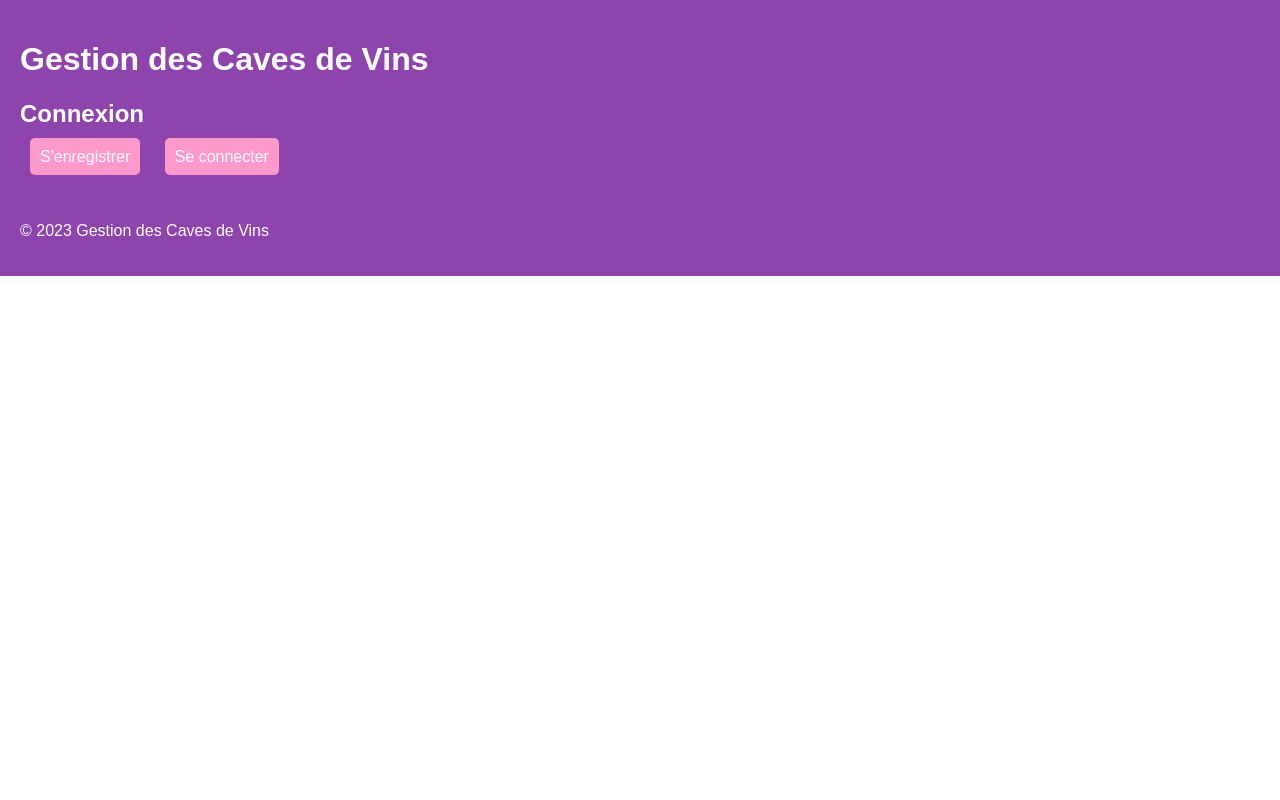
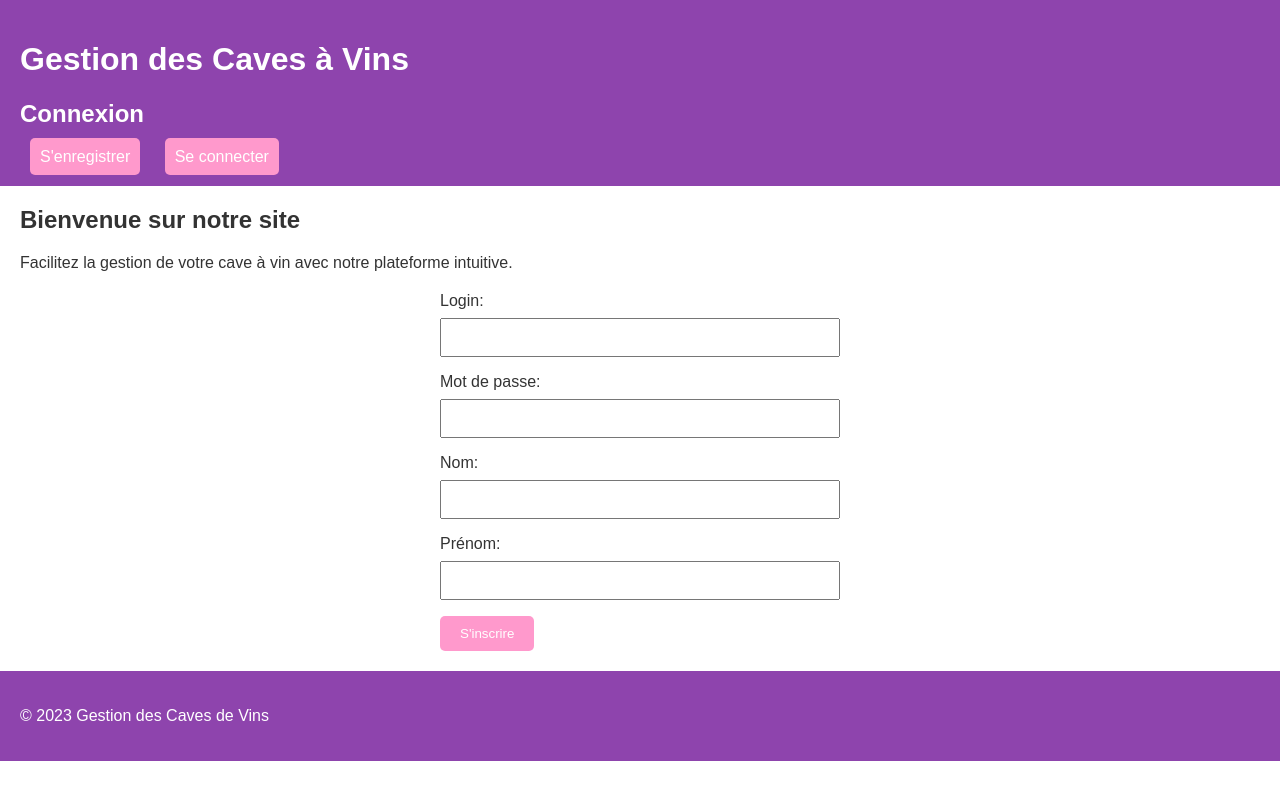
Before and after one commit to chevalley/Projet_M1_python, a Flask app: template templates/connexion.html in a window 1280 px wide. Run offline with Flask 3, Linux system fonts and the light colour scheme; the template is opened without the code that fills it, so the values that code supplies are empty.

Commit message:
màj connexion

```diff
--- a/app.py
+++ b/app.py
@@ -1,7 +1,9 @@
-from flask import Flask, render_template, request, redirect, url_for, make_response
+from flask import Flask, render_template, request, redirect, session
+import secrets
 import objet as action
 
 app = Flask(__name__)
+app.config['SECRET_KEY'] = secrets.token_urlsafe(16)
 
 @app.route("/")
 def index():
@@ -9,6 +11,7 @@ def index():
 
 @app.route("/inscription", methods=["GET","POST"])
 def inscryption():
+
     if request.method=="GET":
         return render_template("inscription.html", first_try = True)
     elif request.method=="POST":
@@ -23,11 +26,16 @@ def inscryption():
             return render_template("inscription.html", first_try = False, already_exist = trouve, already_has_account = occurence)
         else:
             action.User.inscryption(new_user, nom, prenom, login, mdp)
-            return redirect("/connexion", inscryption_success = True)
+            session["new_user"] = True
+            return redirect("/connexion")
 
 @app.route("/connexion", methods=["GET", "POST"])
 def identification():
-    return render_template("connexion.html")
+    if session["new_user"]:
+        return render_template("connexion.html", Fresh_Inscryption = True)
+    else:
+        return render_template("connexion.html")
+
 
 if __name__ == "__main__" :
     app.run(debug=True)
--- a/static/style.css
+++ b/static/style.css
@@ -73,6 +73,18 @@ button {
     border-radius: 5px;
 }
 
+.thanks-container {
+    max-width: 400px;
+    margin: 20px auto;
+    background-color: #2ecc71; /* Vert */
+    padding: 20px;
+    border-radius: 5px;
+}
+
 .error-container h2 {
     color: #e74c3c; /* Rose plus prononcé */
 }
+
+.thanks-container h2 {
+    color: #8e44ad; /* Rose plus prononcé */
+}
--- a/templates/connexion.html
+++ b/templates/connexion.html
@@ -1,2 +1,35 @@
 {% extends "layout.html" %}
 {% block title %} Connexion {% endblock %}
+
+
+{% block content %}
+
+    {% if Fresh_Inscryption %}
+        <div class="thanks-container">
+            <h2>Inscription Réussie</h2>
+            <p>Votre inscription a bien été prise en compte, vous pouvez désormais avoir accès aux différents services du gestionnaire.</p>
+            <p>Nous vous remercions de votre confiance et vous invitons à vous connecter dès maintenant pour profiter de nos services.</p>
+        </div>
+    {% endif%}
+    <section>
+        <h2>Bienvenue sur notre site</h2>
+        <p>Facilitez la gestion de votre cave à vin avec notre plateforme intuitive.</p>
+    </section>
+
+    <form method="POST" action="/inscription">
+        <label for="login">Login:</label>
+        <input type="text" id="login" name="login" required>
+
+        <label for="mdp">Mot de passe:</label>
+        <input type="password" id="mdp" name="mdp" required>
+
+        <label for="nom">Nom:</label>
+        <input type="text" id="nom" name="nom" required>
+
+        <label for="prenom">Prénom:</label>
+        <input type="text" id="prenom" name="prenom" required>
+
+        <button type="submit">S'inscrire</button>
+    </form>
+
+{% endblock %}
--- a/templates/layout.html
+++ b/templates/layout.html
@@ -9,7 +9,7 @@
 <body>
 
     <header>
-        <h1> Gestion des Caves de Vins </h1>
+        <h1> Gestion des Caves à Vins </h1>
         <h2> {% block title%}{% endblock %} </h2>
 
         <a href="/inscription" class="register-button">S'enregistrer</a>
```
Also changed, not shown: viticulture.db.
